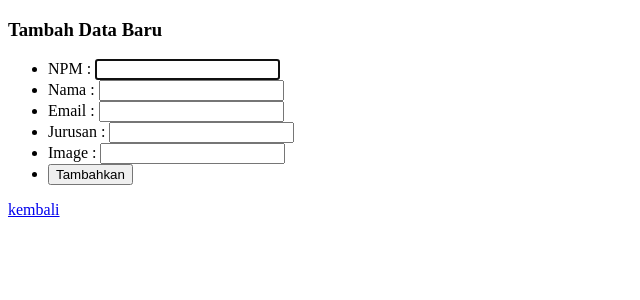
After one commit to yufizulva27/pw2020_2018804345, a PHP site: page /tambah.php in a window 1280 px wide. The commit adds this page. Shown: the top 300 px of the page, without its empty margins (0-640 px from the left). Run offline with PHP 8.4, Linux system fonts and the light colour scheme.

Commit message:
menambahkan fitur insert data

```diff
--- a/kuliah/pertemuan10/functions.php
+++ b/kuliah/pertemuan10/functions.php
@@ -20,4 +20,24 @@ function query($query) {
 
   return $rows;
 }
+
+function tambah($data) {
+  // var_dump($data)
+  $conn = koneksi();
+
+  // query insert data
+  $npm = htmlspecialchars($data['npm']);
+  $nama = htmlspecialchars($data['nama']);
+  $email = htmlspecialchars($data['email']);
+  $jurusan = htmlspecialchars($data['jurusan']);
+  $img = htmlspecialchars($data['gambar']);
+
+  $query = ("INSERT INTO mahasiswa VALUES('''', '$nama', '$npm', '$email', '$jurusan', '$img')");
+
+  mysqli_query($conn, $query);
+  echo mysqli_error($conn);
+  return mysqli_affected_rows($conn);
+
+}
+
 ?>
--- a/kuliah/pertemuan10/latihan3.php
+++ b/kuliah/pertemuan10/latihan3.php
@@ -21,7 +21,9 @@ $mahasiswa = query("SELECT * FROM mahasiswa");
   <div class="alert alert-primary" role="alert">
     <h1 align="center">Daftar Mahasiswa</h1>
   </div>
-</div>
+
+    <a href="tambah.php" class="btn btn-primary">Tamba Data Baru</a>
+</div><br>
 <div class="container">
     <table class="table table-striped">
     <form action="" method="post">
--- /dev/null
+++ b/kuliah/pertemuan10/tambah.php
@@ -0,0 +1,77 @@
+<?php
+require 'functions.php';
+
+// cek apakah tombol tambah sudah ditekan
+if (isset($_POST['tambah'])) {
+  // var_dump($_POST);
+  if (tambah($_POST) > 0 ) {
+    echo "
+      <script>
+        alert('Data Berhasil ditambahkan');
+        document.location.href = 'latihan3.php';
+      </script>
+    ";
+  } else {
+    echo "
+      <script>
+        alert('Data Gagal ditambahkan');
+      </script>
+    ";
+  }
+}
+
+// cek apakah data berhasil di tambah
+?>
+
+<!DOCTYPE html>
+<html lang="en">
+<head>
+  <meta charset="UTF-8">
+  <meta name="viewport" content="width=device-width, initial-scale=1.0">
+  <title>Tambah Data Baru</title>
+</head>
+<body>
+<h3>Tambah Data Baru</h3>
+<form action="" method="POST">
+  <ul>
+    <li>
+      <label for="npm">
+        NPM :
+        <input type="text" name="npm" id="npm" autofocus>
+      </label>
+    </li>
+    <li>
+      <label for="nama">
+        Nama :
+        <input type="text" name="nama" id="nama" required>
+      </label>
+    </li>
+    <li>
+      <label for="email">
+        Email :
+        <input type="text" name="email" id="email" required>
+      </label>
+    </li>
+    <li>
+      <label for="jurusan">
+        Jurusan :
+        <input type="text" name="jurusan" id="jurusan" required>
+      </label>
+    </li>
+    <li>
+      <label for="gambar">
+        Image :
+        <input type="text" name="gambar" id="gambar" required>
+      </label>
+        <li>
+          <button type="submit" name="tambah">Tambahkan</button>
+        </li>
+    </li>
+  </ul>
+
+</form>
+
+<a href="latihan3.php">kembali</a>
+
+</body>
+</html>
```
